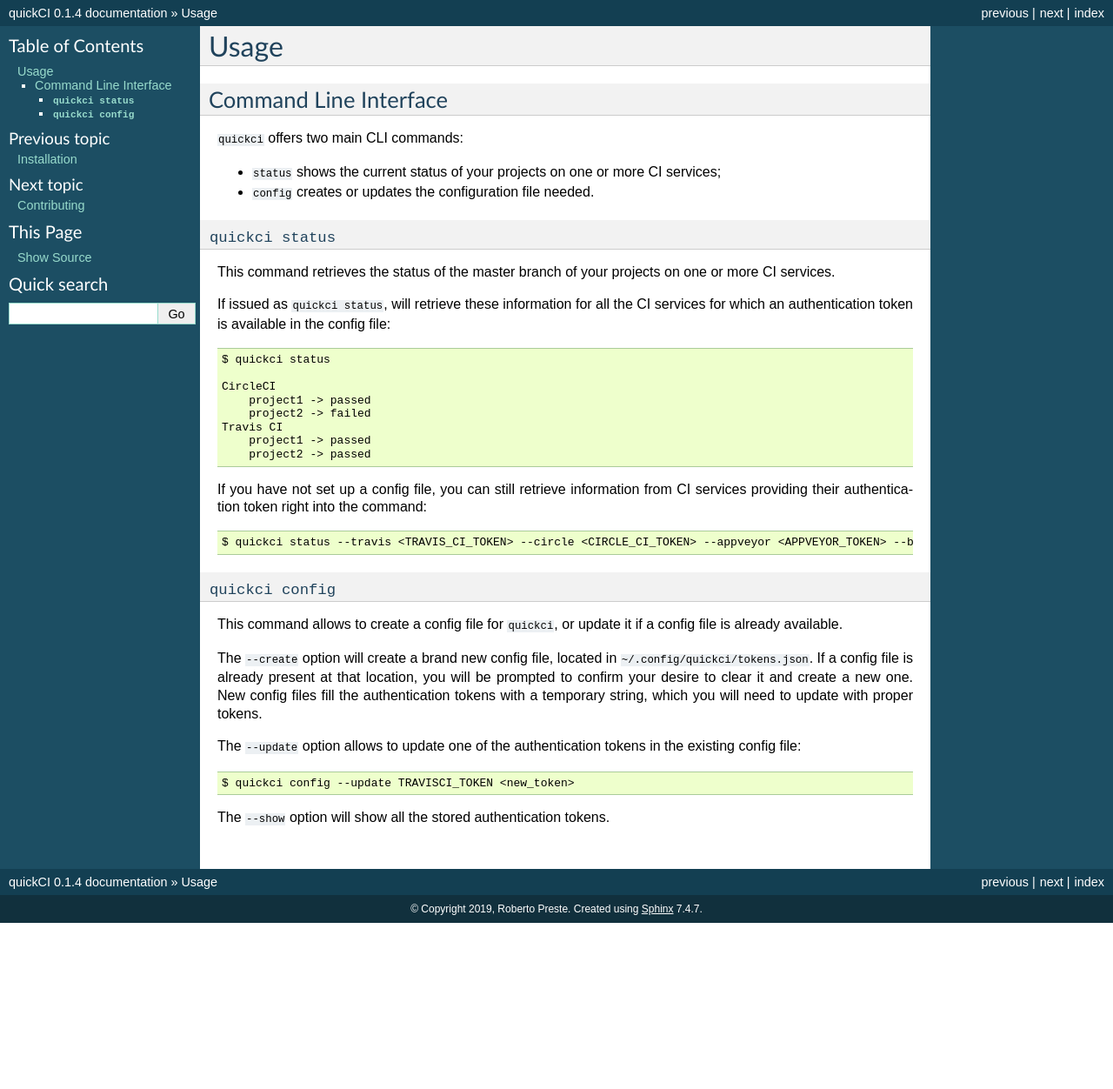
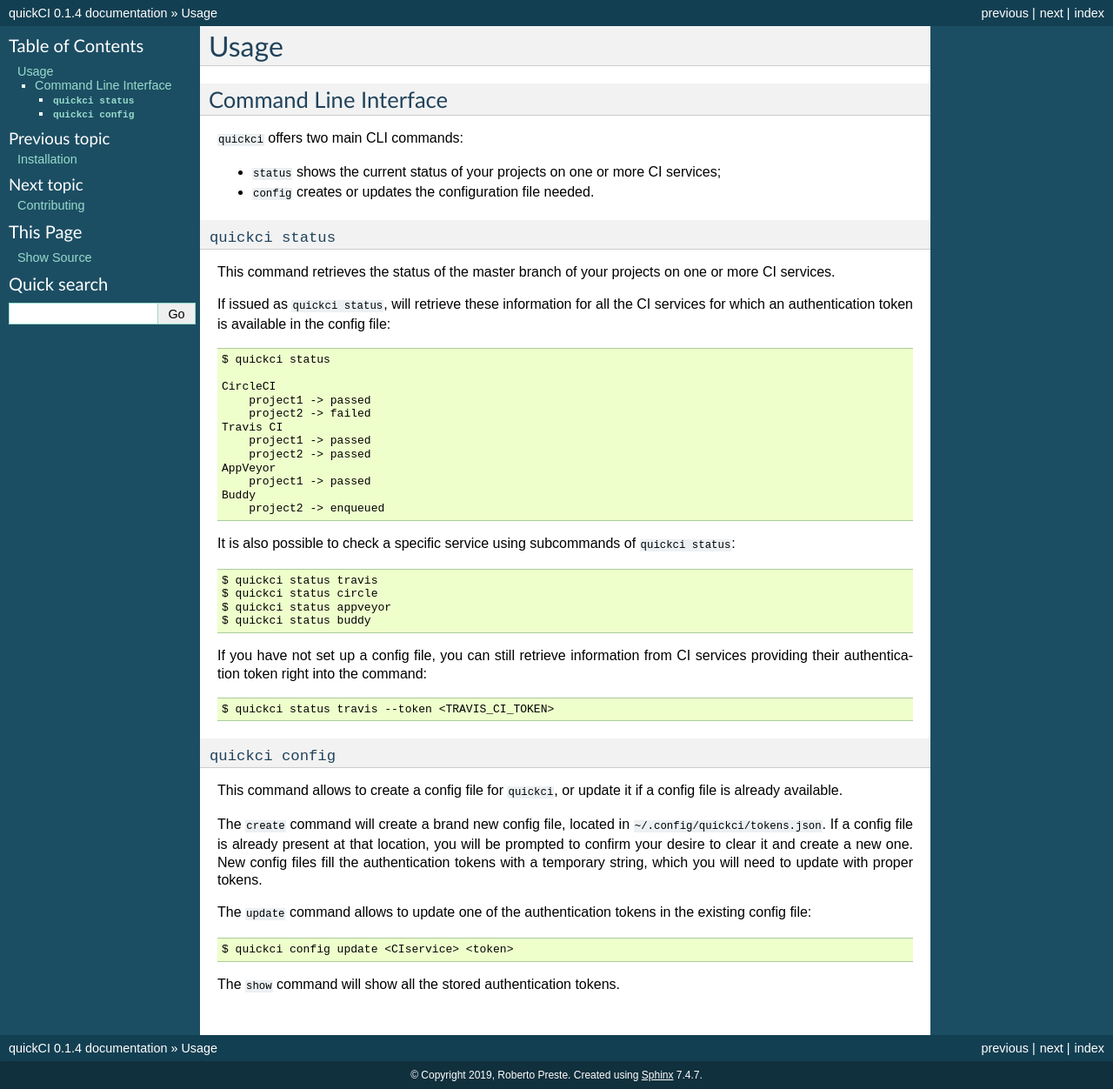
Before and after one commit to robertopreste/quickCI, a Sphinx documentation site: the page built from docs/usage.rst, in a window 1280 px wide. Shown: the whole page at 87% size. Built offline with Sphinx 7.4.7, drawn with Linux system fonts in a browser that asks for light colours; pages that are not in the unit, such as notebooks, are missing from menus; before the commit the page ends 1061 px from its top, so only the background shows below that.

Commit message:
Update documentation

```diff
--- a/README.rst
+++ b/README.rst
@@ -47,14 +47,14 @@ Have a quick look at the status of CI projects from the command line.
 Features
 --------
 
-Currently ``quickci`` supports checking build status for the following CI services:
+Currently, quickCI supports checking build status for the following CI services:
 
 * `Travis CI`_
 * CircleCI_
 * AppVeyor_
 * Buddy_
 
-TODO:
+WIP:
 
 * GitLab
 * CodeShip
--- a/docs/usage.rst
+++ b/docs/usage.rst
@@ -26,10 +26,21 @@ If issued as ``quickci status``, will retrieve these information for all the CI
     Travis CI
         project1 -> passed
         project2 -> passed
+    AppVeyor
+        project1 -> passed
+    Buddy
+        project2 -> enqueued
+
+It is also possible to check a specific service using subcommands of ``quickci status``::
+
+    $ quickci status travis
+    $ quickci status circle
+    $ quickci status appveyor
+    $ quickci status buddy
 
 If you have not set up a config file, you can still retrieve information from CI services providing their authentication token right into the command::
 
-    $ quickci status --travis <TRAVIS_CI_TOKEN> --circle <CIRCLE_CI_TOKEN> --appveyor <APPVEYOR_TOKEN> --buddy <BUDDY_TOKEN>
+    $ quickci status travis --token <TRAVIS_CI_TOKEN>
 
 
 ``quickci config``
@@ -37,10 +48,10 @@ If you have not set up a config file, you can still retrieve information from CI
 
 This command allows to create a config file for ``quickci``, or update it if a config file is already available.
 
-The ``--create`` option will create a brand new config file, located in ``~/.config/quickci/tokens.json``. If a config file is already present at that location, you will be prompted to confirm your desire to clear it and create a new one. New config files fill the authentication tokens with a temporary string, which you will need to update with proper tokens.
+The ``create`` command will create a brand new config file, located in ``~/.config/quickci/tokens.json``. If a config file is already present at that location, you will be prompted to confirm your desire to clear it and create a new one. New config files fill the authentication tokens with a temporary string, which you will need to update with proper tokens.
 
-The ``--update`` option allows to update one of the authentication tokens in the existing config file::
+The ``update`` command allows to update one of the authentication tokens in the existing config file::
 
-    $ quickci config --update TRAVISCI_TOKEN <new_token>
+    $ quickci config update <CIservice> <token>
 
-The ``--show`` option will show all the stored authentication tokens.
+The ``show`` command will show all the stored authentication tokens.
```
